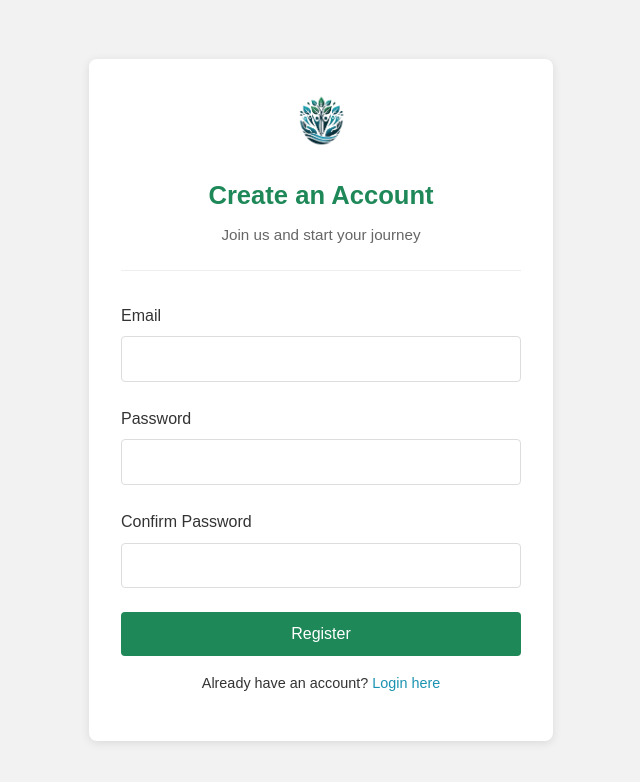
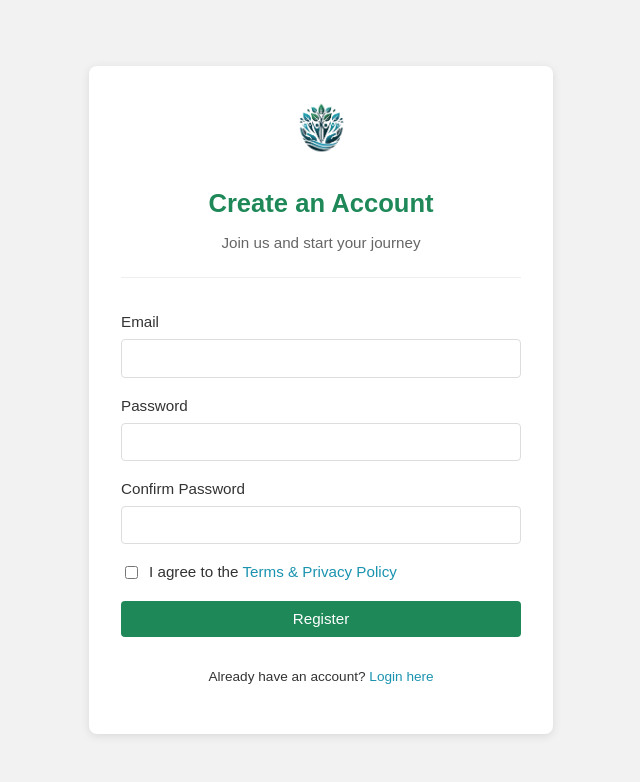
Before and after one commit to Cmanar0/django-app, a Django app: page /auth/register/ in a window 1280 px wide. Shown: the top 782 px of the page, without its empty margins (319-959 px from the left). Run offline with Django 5.2, Linux system fonts and the light colour scheme.

Commit message:
Update Registration to have terms and conditions page

```diff
--- a/authentication/templates/authentication/register.html
+++ b/authentication/templates/authentication/register.html
@@ -11,25 +11,29 @@
     .register-form {
         display: flex;
         flex-direction: column;
-        gap: 1.5rem;
+        gap: 1rem; /* reduced vertical spacing between elements */
+        max-height: calc(100vh - 120px);
+        overflow-y: auto;
+        padding-bottom: 1rem;
     }
 
     .form-group {
         display: flex;
         flex-direction: column;
-        gap: 0.5rem;
+        gap: 0.3rem;
     }
 
     .form-group label {
         font-weight: 500;
+        font-size: 0.95rem;
         color: var(--text-color);
     }
 
     .form-group input {
-        padding: 0.8rem;
+        padding: 0.6rem;
         border: 1px solid #ddd;
         border-radius: 4px;
-        font-size: 1rem;
+        font-size: 0.95rem;
         transition: border-color 0.3s ease;
     }
 
@@ -38,13 +42,41 @@
         border-color: var(--primary-color);
     }
 
+    .policy-agree {
+        display: flex;
+        align-items: flex-start;
+        font-size: 0.85rem;
+        color: var(--text-color);
+    }
+
+    .policy-label {
+        display: flex;
+        align-items: center;
+
+        gap: 0.5rem;
+        font-weight: 400;
+    }
+
+    .policy-label input {
+        margin-top: 0.15rem;
+    }
+
+    .policy-label a {
+        color: var(--accent-color);
+        text-decoration: none;
+    }
+
+    .policy-label a:hover {
+        text-decoration: underline;
+    }
+
     .register-button {
         background-color: var(--primary-color);
         color: var(--white);
-        padding: 0.8rem;
+        padding: 0.6rem;
         border: none;
         border-radius: 4px;
-        font-size: 1rem;
+        font-size: 0.95rem;
         font-weight: 500;
         cursor: pointer;
         transition: background-color 0.3s ease;
@@ -56,14 +88,14 @@
 
     .error-message {
         color: #dc3545;
-        font-size: 0.9rem;
-        margin-top: 0.5rem;
+        font-size: 0.85rem;
+        margin-top: 0.4rem;
     }
 
     .login-link {
         text-align: center;
-        margin-top: 1rem;
-        font-size: 0.9rem;
+        margin-top: 0.8rem;
+        font-size: 0.85rem;
     }
 
     .login-link a {
@@ -92,6 +124,12 @@
         <label for="confirm_password">Confirm Password</label>
         <input type="password" id="confirm_password" name="confirm_password" required>
     </div>
+    <div class="form-group policy-agree">
+        <label for="agree_policy" class="policy-label">
+            <input type="checkbox" id="agree_policy" name="agree_policy" required>
+            <span>I agree to the <a href="{% url 'auth:terms' %}" target="_blank">Terms & Privacy Policy</a></span>
+        </label>
+    </div>
     <button type="submit" class="register-button">Register</button>
     {% if error %}
     <div class="error-message">
--- a/authentication/urls.py
+++ b/authentication/urls.py
@@ -33,4 +33,7 @@ urlpatterns = [
     # Profile Management
     path('profile/', views.profile_update_view, name='profile_update'),
     path('delete-account/', views.delete_account_view, name='delete_account'),
+
+    path('terms/', views.terms_view, name='terms'),
+
 ]
--- a/authentication/views/__init__.py
+++ b/authentication/views/__init__.py
@@ -2,3 +2,4 @@ from .auth_views import *
 from .register_views import *
 from .verify_views import *
 from .profile_views import *
+from .static_views import *
--- a/authentication/views/register_views.py
+++ b/authentication/views/register_views.py
@@ -8,33 +8,29 @@ def register_view(request):
         email = request.POST.get('email')
         password = request.POST.get('password')
         confirm_password = request.POST.get('confirm_password')
+        agreed = request.POST.get('agree_policy')
+
+        if not agreed:
+            return render(request, 'authentication/register.html', {'error': 'You must agree to the terms and privacy policy.'})
 
         if password != confirm_password:
             return render(request, 'authentication/register.html', {'error': 'Passwords do not match'})
 
-        username = email
-
-        if User.objects.filter(username=username).exists() or User.objects.filter(email=email).exists():
+        if User.objects.filter(username=email).exists() or User.objects.filter(email=email).exists():
             return render(request, 'authentication/register.html', {'error': 'Email already exists'})
 
-        # ✅ Create user
-        user = User.objects.create_user(username=username, email=email, password=password)
+        user = User.objects.create_user(username=email, email=email, password=password)
         user.is_active = True
         user.save()
 
-        # ✅ Update user profile
         profile = user.userprofile
         profile.membership_program = 'member'
         profile.save()
 
-        # ✅ Assign to 'member' group
         group, _ = Group.objects.get_or_create(name='member')
         user.groups.add(group)
 
-        # ✅ Send email verification
         send_verification_email(user, request)
-
-        # ✅ Add to Brevo contacts list
         add_user_to_brevo_list(email=email)
 
         return render(request, 'authentication/registration_pending.html', {'email': user.email})
--- /dev/null
+++ b/authentication/views/static_views.py
@@ -0,0 +1,4 @@
+from django.shortcuts import render
+
+def terms_view(request):
+    return render(request, 'authentication/terms.html')
```
Also changed, not shown: authentication/templates/authentication/terms.html (added, +21 -0 lines), authentication/views/verify_views.py (+14 -1 lines), services/email_service.py (+24 -4 lines).
